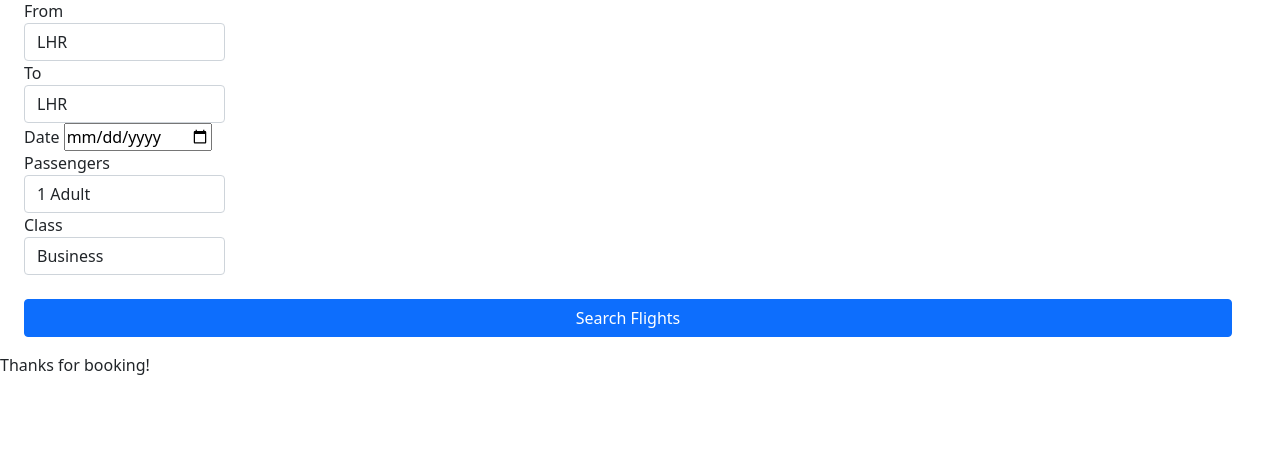
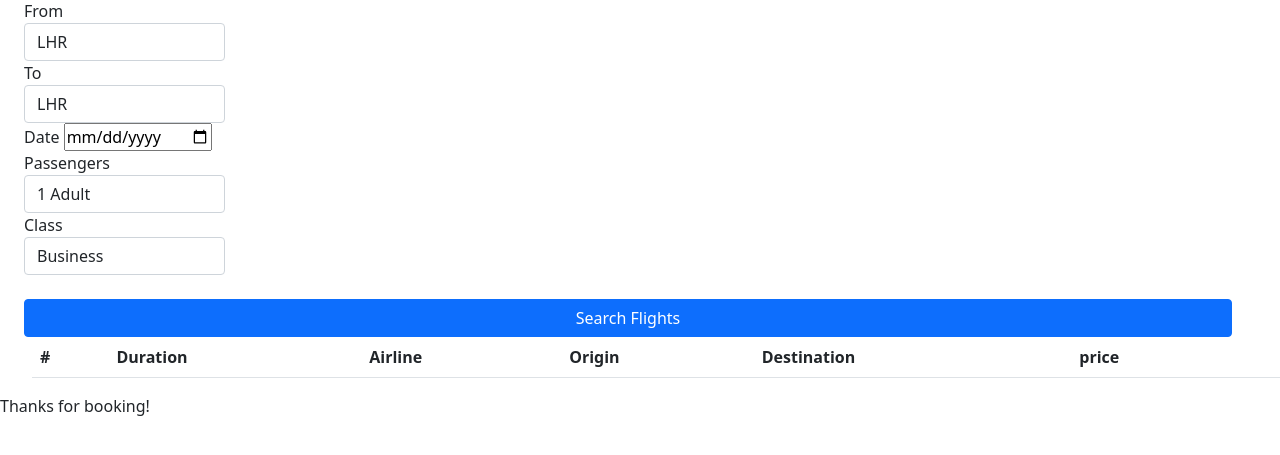
Before and after one commit to Abduler21/Flight-Tracker, a Node server app: page /homepage in a window 1280 px wide. Shown: the part 212-667 px from the top of the page. Run offline with Node 20, Linux system fonts and the light colour scheme; lists and menus that the app fills with data are empty; some libraries are stand-ins or nearby versions.

Commit message:
adding table

```diff
--- a/views/homepage.handlebars
+++ b/views/homepage.handlebars
@@ -103,6 +103,30 @@
 
 </section>
 <ol id="flight-list" class="post-list">
+    <table class="table">
+    <thead>
+      <tr>
+        <th scope="col">#</th>
+        <th scope="col">Duration</th>
+        <th scope="col">Airline</th>
+        <th scope="col">Origin</th>
+        <th scope="col">Destination</th>
+        <th scope="col">price</th>
+        <th scope="col"></th>
+      </tr>
+    </thead>
+    <tbody>
+      {{!-- <tr>
+        <th scope="row">1</th>
+        <td>15H11M</td>
+        <td>KLM</td>
+        <td>Paris</td>
+        <td>New York</td>
+        <td>$2522.27</td>
+        <td>flight</td>
+      </tr> --}}
+    </tbody>
+  </table>
 
 
 
```
